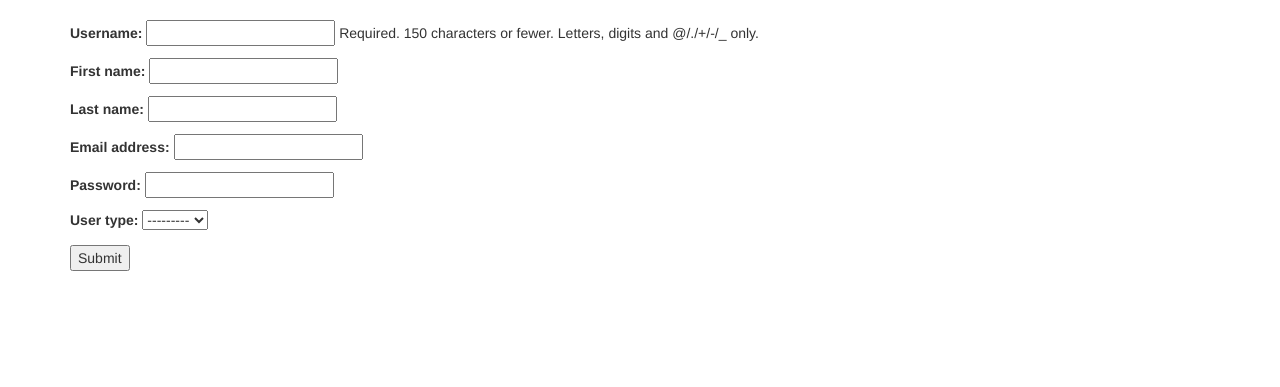
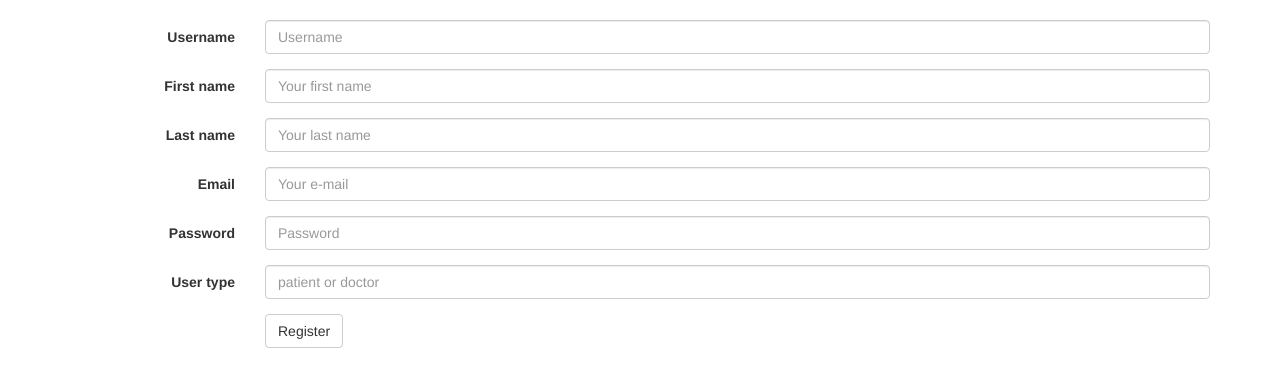
Before and after one commit to Cybran111/socialdoctor, a Django app: page /register/ in a window 1280 px wide. Shown: the part 52-439 px from the top of the page. Run offline with Django 3.2, Linux system fonts and the light colour scheme; some libraries are stand-ins or nearby versions.

Commit message:
Rewrited register

```diff
--- a/templates/registration/register.html
+++ b/templates/registration/register.html
@@ -2,10 +2,54 @@
 
 {% block content %}
 
-    <form method="POST" action="">
+    <form method="POST" class="form-horizontal">
         {% csrf_token %}
-        {{ userform.as_p }}
-        {{ userprofileform.as_p }}
-        <input type="submit">
+
+          <div class="form-group">
+            <label for="{{ userform.username.id_for_label }}" class="col-sm-2 control-label">Username</label>
+            <div class="col-sm-10">
+              <input type="text" class="form-control" id="{{ userform.username.id_for_label }}" placeholder="Username">
+            </div>
+          </div>
+
+          <div class="form-group">
+            <label for="{{ userform.first_name.id_for_label }}" class="col-sm-2 control-label">First name</label>
+            <div class="col-sm-10">
+              <input type="text" class="form-control" id="{{ userform.first_name.id_for_label }}" placeholder="Your first name">
+            </div>
+          </div>
+
+            <div class="form-group">
+                <label for="{{ userform.last_name.id_for_label }}" class="col-sm-2 control-label">Last name</label>
+                <div class="col-sm-10">
+                  <input type="text" class="form-control" id="{{ userform.last_name.id_for_label }}" placeholder="Your last name">
+                </div>
+              </div>
+
+          <div class="form-group">
+            <label for="{{ userform.email.id_for_label }}" class="col-sm-2 control-label">Email</label>
+            <div class="col-sm-10">
+              <input type="email" class="form-control" id="{{ userform.email.id_for_label }}" placeholder="Your e-mail">
+            </div>
+          </div>
+
+          <div class="form-group">
+            <label for="{{ userform.password.id_for_label }}" class="col-sm-2 control-label">Password</label>
+            <div class="col-sm-10">
+              <input type="password" class="form-control" id="{{ userform.password.id_for_label }}" placeholder="Password">
+            </div>
+          </div>
+
+          <div class="form-group">
+            <label for="{{ userprofileform.user_type.id_for_label }}" class="col-sm-2 control-label">User type</label>
+            <div class="col-sm-10">
+              <input type="text" class="form-control" id="{{ userprofileform.usertype.id_for_label }}" placeholder="patient or doctor">
+            </div>
+          </div>
+          <div class="form-group">
+            <div class="col-sm-offset-2 col-sm-10">
+              <button type="submit" class="btn btn-default">Register</button>
+            </div>
+          </div>
     </form>
 {% endblock %}
```
